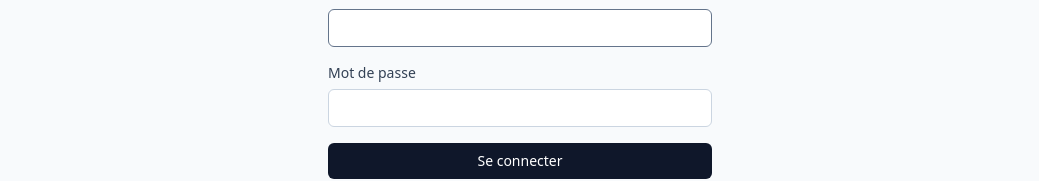
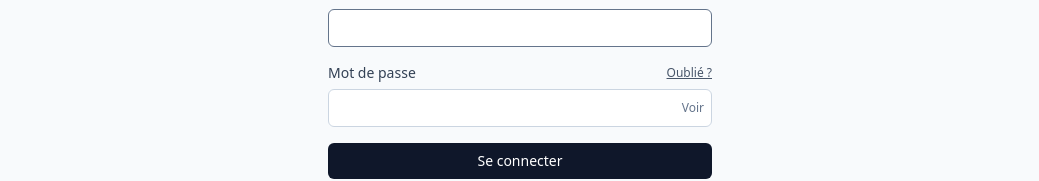
Before and after one commit to salemaleycoum1-cloud/vigie-erp, a Next.js app: page /connexion in a window 1280 px wide. Shown: the part 234-415 px from the top of the page, without its empty margins (120-1159 px from the left). Built offline with nearby package versions, Linux system fonts and the light colour scheme; no server answers.

Commit message:
Update page.tsx

```diff
--- a/app/connexion/page.tsx
+++ b/app/connexion/page.tsx
@@ -2,11 +2,13 @@
 
 import { useState } from 'react';
 import { useRouter } from 'next/navigation';
+import Link from 'next/link';
 
 export default function ConnexionPage() {
   const router = useRouter();
   const [email, setEmail] = useState('');
   const [motDePasse, setMotDePasse] = useState('');
+  const [afficherMotDePasse, setAfficherMotDePasse] = useState(false);
   const [erreur, setErreur] = useState<string | null>(null);
   const [loading, setLoading] = useState(false);
 
@@ -48,14 +50,31 @@ export default function ConnexionPage() {
           />
         </div>
         <div>
+          <div className="flex items-center justify-between">
             <label className="block text-sm font-medium text-slate-700">Mot de passe</label>
+            <Link
+              href="/mot-de-passe-oublie"
+              className="text-xs text-slate-600 hover:text-slate-900 underline"
+            >
+              Oublié ?
+            </Link>
+          </div>
+          <div className="relative mt-1.5">
             <input
-            type="password"
+              type={afficherMotDePasse ? 'text' : 'password'}
               value={motDePasse}
               onChange={(e) => setMotDePasse(e.target.value)}
               required
-            className="mt-1.5 block w-full rounded-md border border-slate-300 px-3 py-2 text-sm focus:border-slate-500 focus:outline-none"
+              className="block w-full rounded-md border border-slate-300 px-3 py-2 pr-10 text-sm focus:border-slate-500 focus:outline-none"
             />
+            <button
+              type="button"
+              onClick={() => setAfficherMotDePasse(!afficherMotDePasse)}
+              className="absolute right-2 top-1/2 -translate-y-1/2 text-xs text-slate-500 hover:text-slate-700"
+            >
+              {afficherMotDePasse ? 'Masquer' : 'Voir'}
+            </button>
+          </div>
         </div>
 
         {erreur && (
```
Lines whose indentation alone changed are shown as unchanged.
